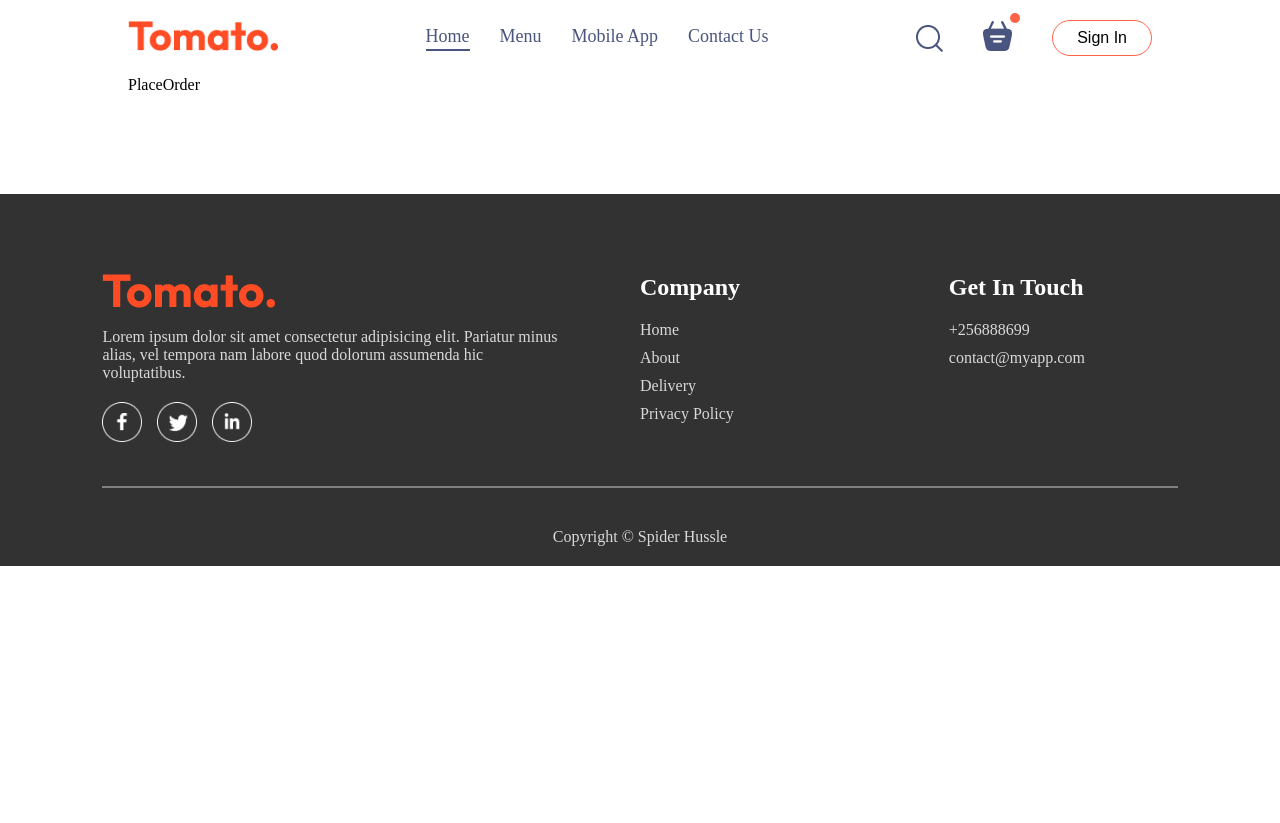
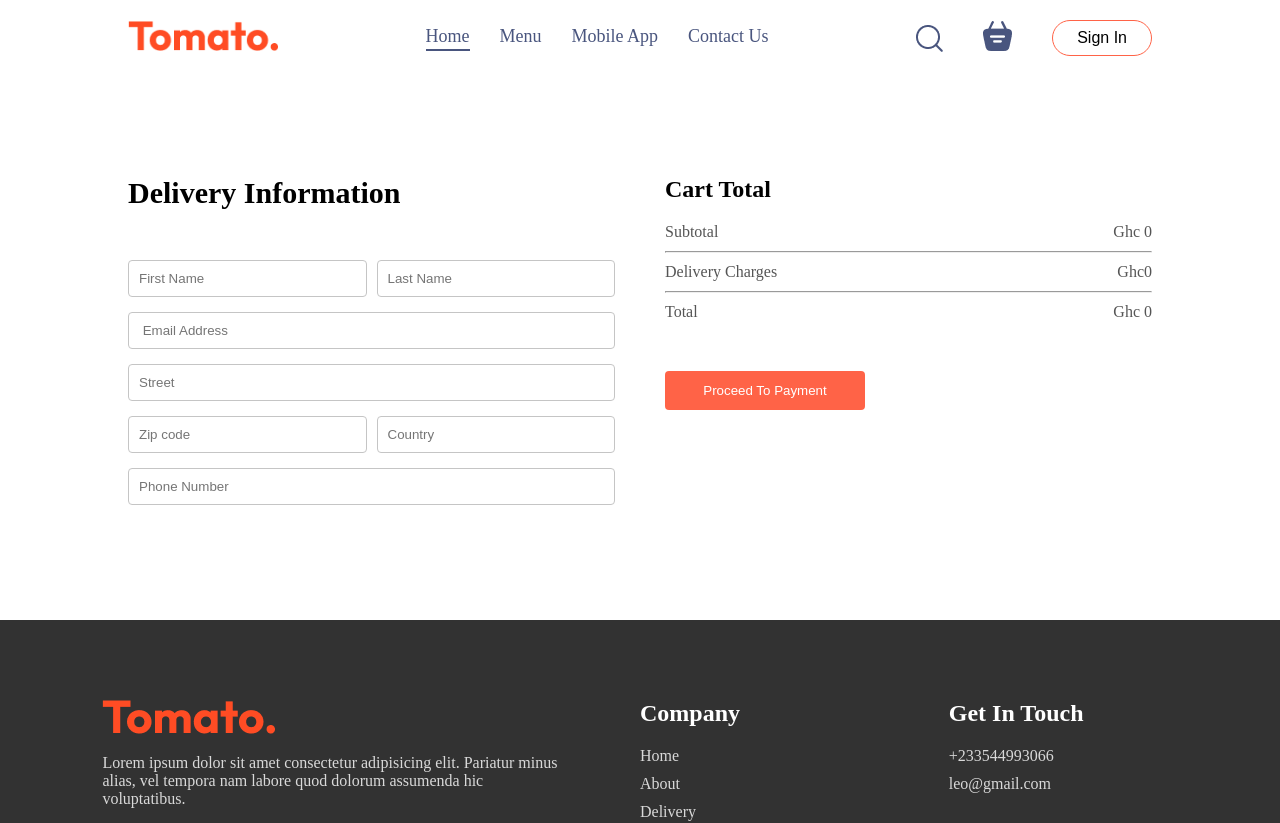
Before and after one commit to Kortsa/food-app-react, a React (Vite) app: page /placeorder in a window 1280 px wide. Shown: the top 823 px of the page. Before the commit the page ends 800 px from the top, so only its background shows below. Built offline with nearby package versions, Linux system fonts and the light colour scheme.

Commit message:
added the place order page

```diff
--- a/src/App.jsx
+++ b/src/App.jsx
@@ -6,6 +6,7 @@ import Cart from "./pages/Cart/Cart";
 import PlaceOrder from "./pages/PlaceOrder/PlaceOrder";
 import Home from "./pages/Home/Home";
 import Footer from "./components/Footer/Footer";
+
 import LoginPopup from "./components/LoginPopup/LoginPopup";
 
 function App() {
--- a/src/components/Footer/Footer.jsx
+++ b/src/components/Footer/Footer.jsx
@@ -30,13 +30,13 @@ const Footer = () => {
         <div className="footer-content-right">
           <h2>Get In Touch</h2>
           <ul>
-            <li>+256888699</li>
-            <li>contact@myapp.com</li>
+            <li>+233544993066</li>
+            <li>leo@gmail.com</li>
           </ul>
         </div>
       </div>
       <hr />
-      <p className="footer-copyright">Copyright &copy; Spider Hussle</p>
+      <p className="footer-copyright">Copyright &copy; Kortsa Hussle</p>
     </div>
   );
 };
--- a/src/components/Navbar/Navbar.jsx
+++ b/src/components/Navbar/Navbar.jsx
@@ -1,9 +1,12 @@
 import "./Navbar.css";
 import { assets } from "../../assets/assets";
 import { useState } from "react";
+import { useContext } from "react";
+import { StoreContext } from "../../context/StoreContext";
 import { Link } from "react-router-dom";
 const Navbar = ({ setShowLogin }) => {
   const [menu, setMenu] = useState("home");
+  const {getTotalCartAmount}  = useContext(StoreContext)
   return (
     <div className="navbar">
       <Link to={"/"}>
@@ -47,7 +50,7 @@ const Navbar = ({ setShowLogin }) => {
           <Link to={"/cart"}>
             <img src={assets.basket_icon} alt="" />
           </Link>
-          <div className="dot"></div>
+          <div className={getTotalCartAmount() === 0 ? " " : "dot"}></div>
         </div>
         <button onClick={() => setShowLogin(true)}>Sign In</button>
       </div>
--- a/src/context/StoreContext.jsx
+++ b/src/context/StoreContext.jsx
@@ -26,6 +26,7 @@ const StoreContextProvider = (props) => {
         totalAmount += cartItems[item] * itemInfo.price;
       }
     }
+    return totalAmount;
   };
 
   const contextValue = {
--- a/src/main.jsx
+++ b/src/main.jsx
@@ -9,19 +9,11 @@ ReactDOM.createRoot(document.getElementById("root")).render(
   <React.StrictMode>
     <BrowserRouter>
       <StoreContextProvider>
-        <Routes>
+        {/* <Routes>
           <Route path="*" element={<App />}></Route>
-        </Routes>
+        </Routes> */}
+        <App />
       </StoreContextProvider>
     </BrowserRouter>
   </React.StrictMode>
 );
-
-// <React.StrictMode>
-//     <BrowserRouter>
-//       <Routes>
-//         <Route path="/" element={ <App /> }>
-//         </Route>
-//       </Routes>
-//     </BrowserRouter>
-//   </React.StrictMode>,
--- a/src/pages/Cart/Cart.css
+++ b/src/pages/Cart/Cart.css
@@ -40,13 +40,13 @@
 .cart-total {
   flex: 1;
   display: flex;
-  flex-direction: space-between;
+  flex-direction: column;
   gap: 20px;
 }
 
 .cart-total-details {
   display: flex;
-  justify-content: space-around;
+  justify-content: space-between;
   color:#555;
 }
 
@@ -63,3 +63,48 @@
   border-radius: 4px;
   cursor: pointer;
 }
+
+.cart-promocode{
+  flex: 1;
+}
+
+.cart-promocode p{
+  color: #555;
+}
+
+.cart-promocode-input{
+  margin-top: 10px;
+  display: flex;
+  justify-content: space-between;
+  align-items: center;
+  background-color: #eaeaea;
+  border-radius: 4px;
+}
+
+.cart-promocode-input input{
+  background: transparent;
+  border: none;
+  padding: none;
+  padding-left: 10px;
+  margin-right: 10px;
+  height: 40px;
+  width: 70%;
+  /* outline-color: tomato; */
+  outline: none;
+}
+
+.cart-promocode-input button{
+  width: max(10vw, 150px);
+  padding: 12px 5px;
+  background-color: black;
+  border: none;
+  color: white;
+  border-radius: 4px;
+  cursor: pointer;
+}
+
+@media(max-width: 750px){
+  .cart-bottom{
+    flex-direction: column-reverse;
+  }
+}
--- a/src/pages/Cart/Cart.jsx
+++ b/src/pages/Cart/Cart.jsx
@@ -1,10 +1,13 @@
 import { useContext } from "react";
 import "./Cart.css";
 import { StoreContext } from "../../context/StoreContext";
+import { useNavigate } from "react-router-dom";
 
 const Cart = () => {
   const { cartItems, food_list, removeFromCart, getTotalCartAmount } =
     useContext(StoreContext);
+
+  const navigate = useNavigate();
 
   return (
     <div className="cart">
@@ -45,26 +48,29 @@ const Cart = () => {
           <div>
             <div className="cart-total-details">
               <p>Subtotal</p>
-              <p>Ghc 0.00</p>
+              <p>Ghc {getTotalCartAmount()}</p>
             </div>
             <hr />
             <div className="cart-total-details">
               <p>Delivery Charges</p>
-              <p>Ghc 0.00</p>
+              <p>Ghc{getTotalCartAmount() === 0 ? 0 : 10}</p>
             </div>
             <hr />
             <div className="cart-total-details">
               <p>Total</p>
-              <p>Ghc 0.00</p>
+              <p>
+                Ghc {getTotalCartAmount() === 0 ? 0 : getTotalCartAmount() + 10}
+              </p>
             </div>
           </div>
-          <button>Proceed To Checkout</button>
+          <button onClick={() => navigate("/placeorder")}>Proceed To Checkout</button>
         </div>
         <div className="cart-promocode">
           <div>
             <p>Enter promo code here</p>
             <div className="cart-promocode-input">
               <input type="text" placeholder="Promo code" />
+              <button>Submit</button>
             </div>
           </div>
         </div>
--- a/src/pages/PlaceOrder/PlaceOrder.css
+++ b/src/pages/PlaceOrder/PlaceOrder.css
@@ -0,0 +1,39 @@
+.place-order {
+  display: flex;
+  justify-content: space-between;
+  gap: 50px;
+  margin-top: 100px;
+}
+
+.place-order-left {
+  width: 100%;
+  max-width: max(30%, 550px);
+}
+
+.place-order-left .title {
+  font-size: 30px;
+  font-weight: 600;
+  margin-bottom: 50px;
+}
+
+.place-order-left input {
+  margin-bottom: 15px;
+  width: 100%;
+  padding: 10px;
+  border: 1px solid #c5c5c5;
+  border-radius: 4px;
+  outline: tomato;
+}
+.place-order-left .multi-fields {
+  display: flex;
+  gap: 10px;
+}
+
+.place-order-right {
+  width: 100%;
+  max-width: max(40%, 500px);
+}
+
+.place-order .cart-total button{
+    margin-top: 30px;
+}
--- a/src/pages/PlaceOrder/PlaceOrder.jsx
+++ b/src/pages/PlaceOrder/PlaceOrder.jsx
@@ -1,8 +1,53 @@
-import "./PlaceOrder.css"
+import { useContext } from "react";
+import { StoreContext } from "../../context/StoreContext";
+import "./PlaceOrder.css";
 
 const PlaceOrder = () => {
+  const {  getTotalCartAmount } = useContext(StoreContext);
   return (
-    <div>PlaceOrder</div>
-  )
-}
-export default PlaceOrder
+    <form className="place-order">
+      <div className="place-order-left">
+        <p className="title">Delivery Information</p>
+        <div className="multi-fields">
+          <input type="text" placeholder="First Name" />
+          <input type="text" placeholder="Last Name" />
+        </div>
+        <input type="text" placeholder=" Email Address" />
+        <input type="text" placeholder="Street" />
+
+        <div className="multi-fields">
+          <input type="text" placeholder="Zip code" />
+          <input type="text" placeholder="Country" />
+        </div>
+        <input type="text" placeholder="Phone Number" />
+      </div>
+      <div className="place-order-right">
+        <div className="cart-total">
+          <h2>Cart Total</h2>
+          <div>
+            <div className="cart-total-details">
+              <p>Subtotal</p>
+              <p>Ghc {getTotalCartAmount()}</p>
+            </div>
+            <hr />
+            <div className="cart-total-details">
+              <p>Delivery Charges</p>
+              <p>Ghc{getTotalCartAmount() === 0 ? 0 : 10}</p>
+            </div>
+            <hr />
+            <div className="cart-total-details">
+              <p>Total</p>
+              <p>
+                Ghc {getTotalCartAmount() === 0 ? 0 : getTotalCartAmount() + 10}
+              </p>
+            </div>
+          </div>
+          <button onClick={() => navigate("/placeorder")}>
+            Proceed To Payment
+          </button>
+        </div>
+      </div>
+    </form>
+  );
+};
+export default PlaceOrder;
```
